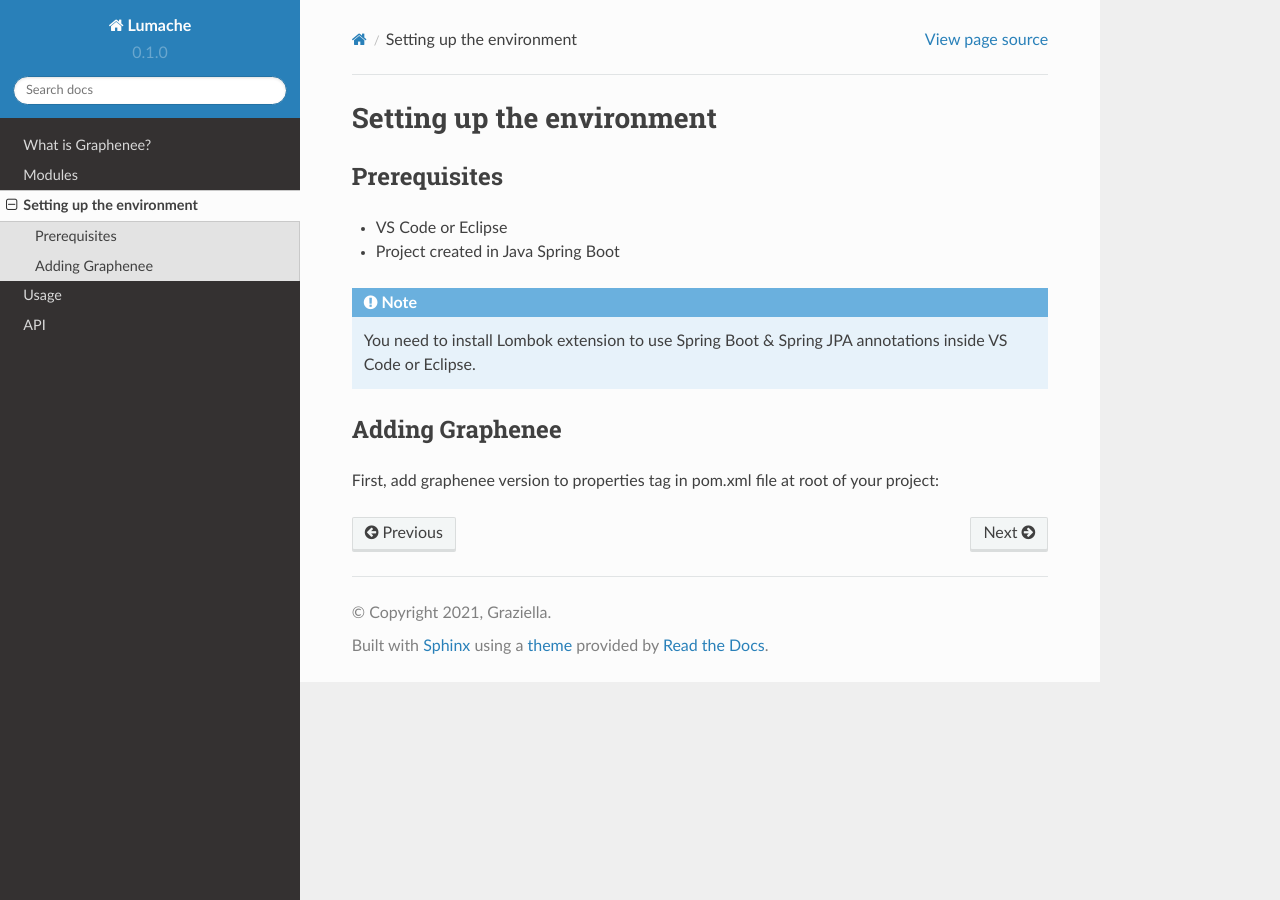
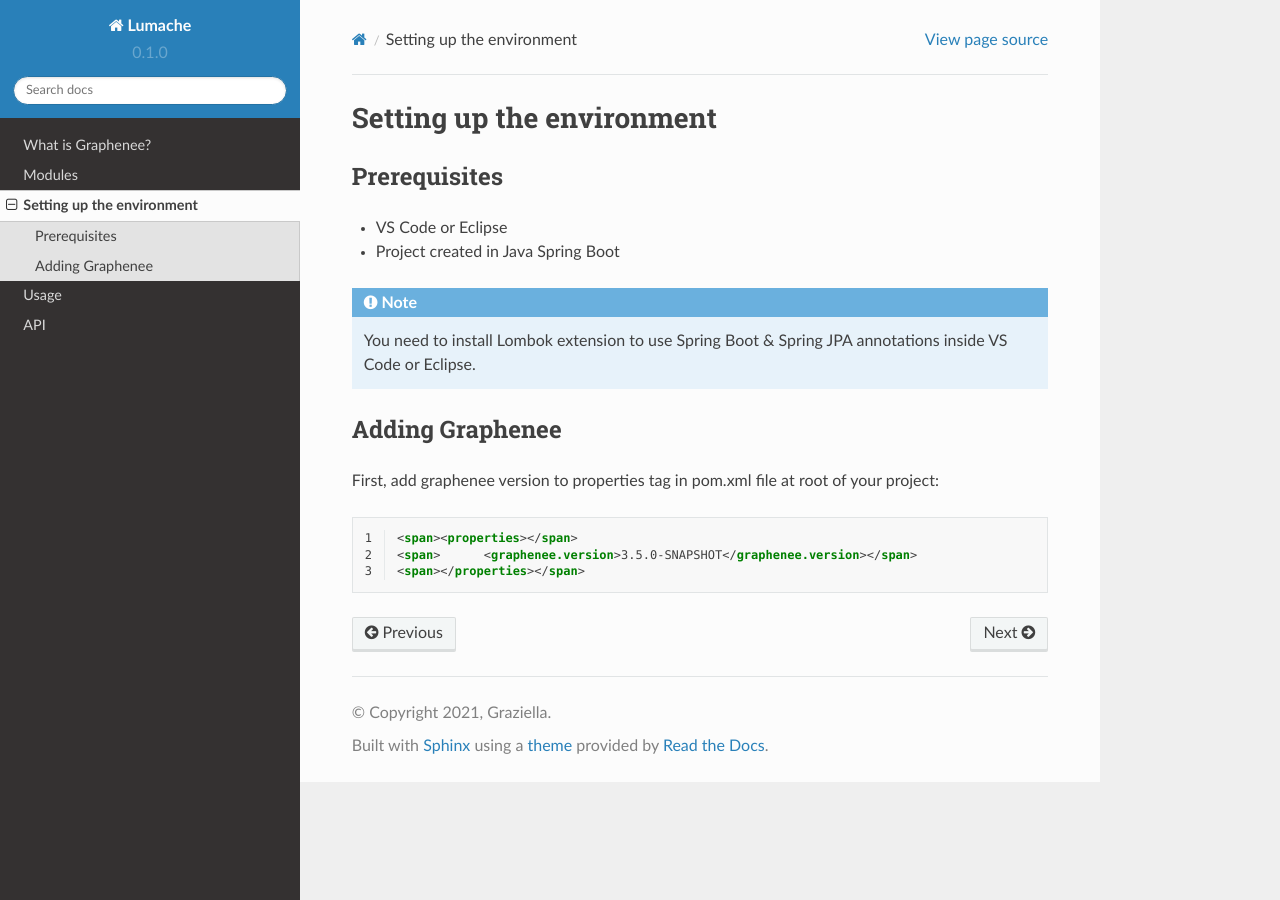
Before and after one commit to subanzafar/rtd-tutorial, a Sphinx documentation site: the page built from docs/source/env.rst, in a window 1280 px wide. Built offline with Sphinx 7.4.7 and the Read the Docs theme 2.0.0, drawn with Linux system fonts in a browser that asks for light colours.

Commit message:
Update env.rst

```diff
--- a/docs/source/env.rst
+++ b/docs/source/env.rst
@@ -14,7 +14,9 @@ Adding Graphenee
 ----------------
 First, add graphenee version to properties tag in pom.xml file at root of your project:
 
-.. code-block:: console
-	<properties>
-		<graphenee.version>3.5.0-SNAPSHOT</graphenee.version>
-	</properties>
+.. code-block:: html
+   :linenos:
+
+   <span><properties></span>
+   <span>      <graphenee.version>3.5.0-SNAPSHOT</graphenee.version></span>
+   <span></properties></span>
```
